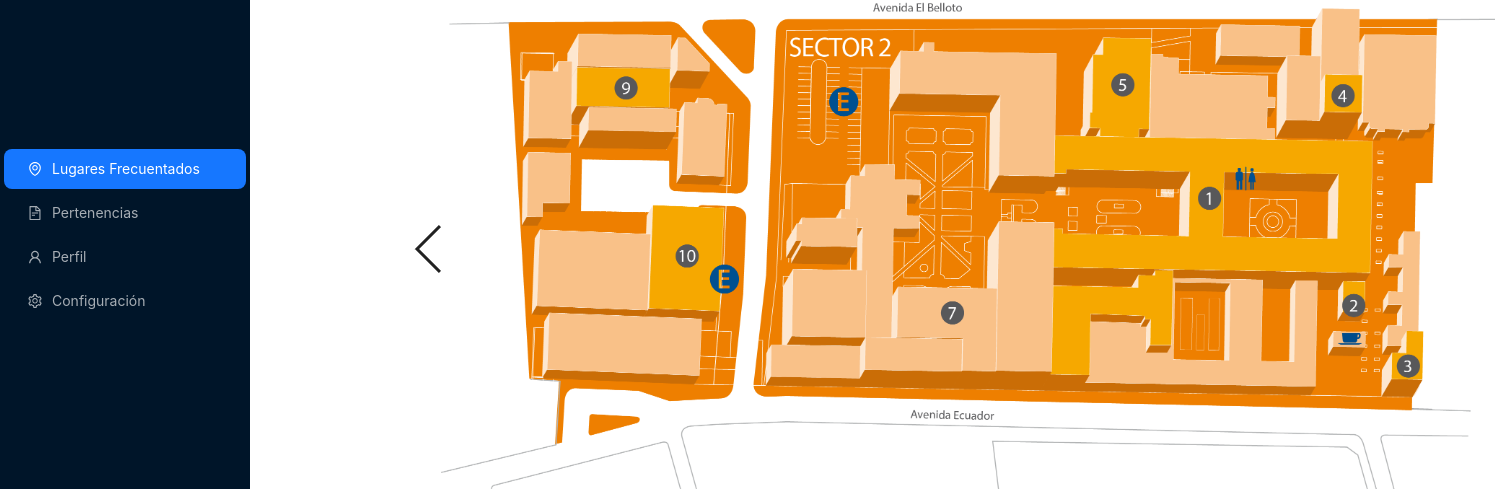
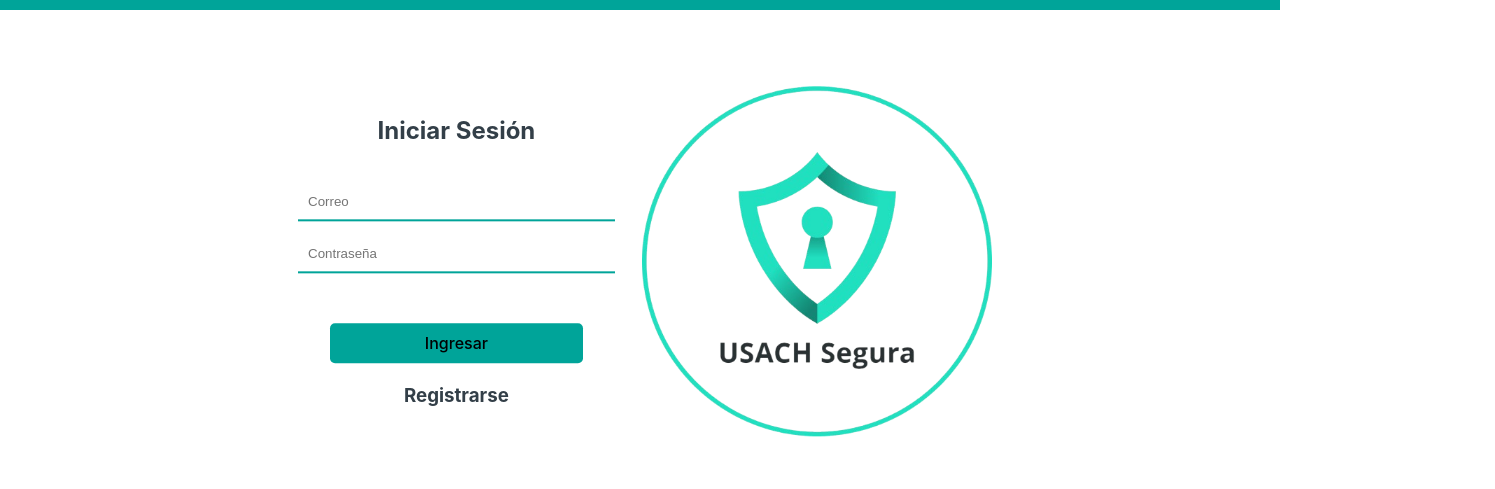
Before and after one commit to seisms/USACHSegura, a React (Vite) app in the folder frontend/: page / in a window 1280 px wide. Shown: the part 139-628 px from the top of the page, 1495 px wide, since content can reach past the window. Built offline with nearby package versions, Linux system fonts and the light colour scheme.

Commit message:
Control de acceso funcionando, API listar sectores

```diff
--- a/frontend/src/App.jsx
+++ b/frontend/src/App.jsx
@@ -1,19 +1,8 @@
 import { useState, useEffect } from "react";
-//import InicioSesion from "./components/InicioSesion.jsx"
+import InicioSesion from "./components/InicioSesion.jsx"
 import PaginaPrincipal from "./components/PagP.jsx"
 
 function App() {
-  const [users, setUsers] = useState(false);
-
-  function getUsers() {
-    fetch("http://localhost:3001")
-      .then((response) => {
-        return response.text();
-      })
-      .then((data) => {
-        setUsers(data);
-      });
-  }
 
   function maintainSector() {
     let name = prompt("Enter sector name");
@@ -32,20 +21,14 @@
       })
       .then((data) => {
         alert(data);
-        maintainSector();
       });
   }
   useEffect(() => {
-    getUsers();
   }, []);
   return (
-    <div>
-      <button>{users ? users : "There are no users"}</button>
-      <br />
-      <button onClick={maintainSector}> Add sector </button>
-    </div>
+  <h1> hello, world!</h1>
   );
 }
-//export default InicioSesion;
+export default InicioSesion;
 //export default App;
-export default PaginaPrincipal;
+//export default PaginaPrincipal;
--- a/frontend/src/components/InicioSesion.jsx
+++ b/frontend/src/components/InicioSesion.jsx
@@ -6,17 +6,39 @@
 export default function Formulario() {
 	const [email, setEmail] = useState("");
 	const [password, setPassword] = useState("");
-  /*
-    // Aquí va la lógica para validar datos en el backend
-    // si es válido, pasar a principal.jsx, si no, funar a dino.
-  };
-  */
+
+	function control_de_acceso(event) {
+		event.preventDefault()
+		fetch('http://localhost:3001/login',
+			{
+				method: "POST",
+				headers: {
+					"Content-type": "application/json",
+				},
+				body: JSON.stringify({ email, password }),
+
+			})
+		.then((response) => {
+				return response.text();
+			})
+		.then((data) => {
+				console.log("Response: ", data);
+				if(data === "") {
+					alert("Usuario/Contraseña equivocados");
+				} else {
+					alert(data);
+				}
+			});
+	}
+
 	return (
 		<div className="fondo">
 			<Cabecera />
 			<div className="f_doble">
 				<div className="f_formulario">
-          <form className="f_ingreso_datos">
+					<form className="f_ingreso_datos"
+						  onSubmit={control_de_acceso}
+					>
 						<h2>Iniciar Sesión</h2>
 						<input
 							type="email"
```
Lines whose indentation alone changed are shown as unchanged.
